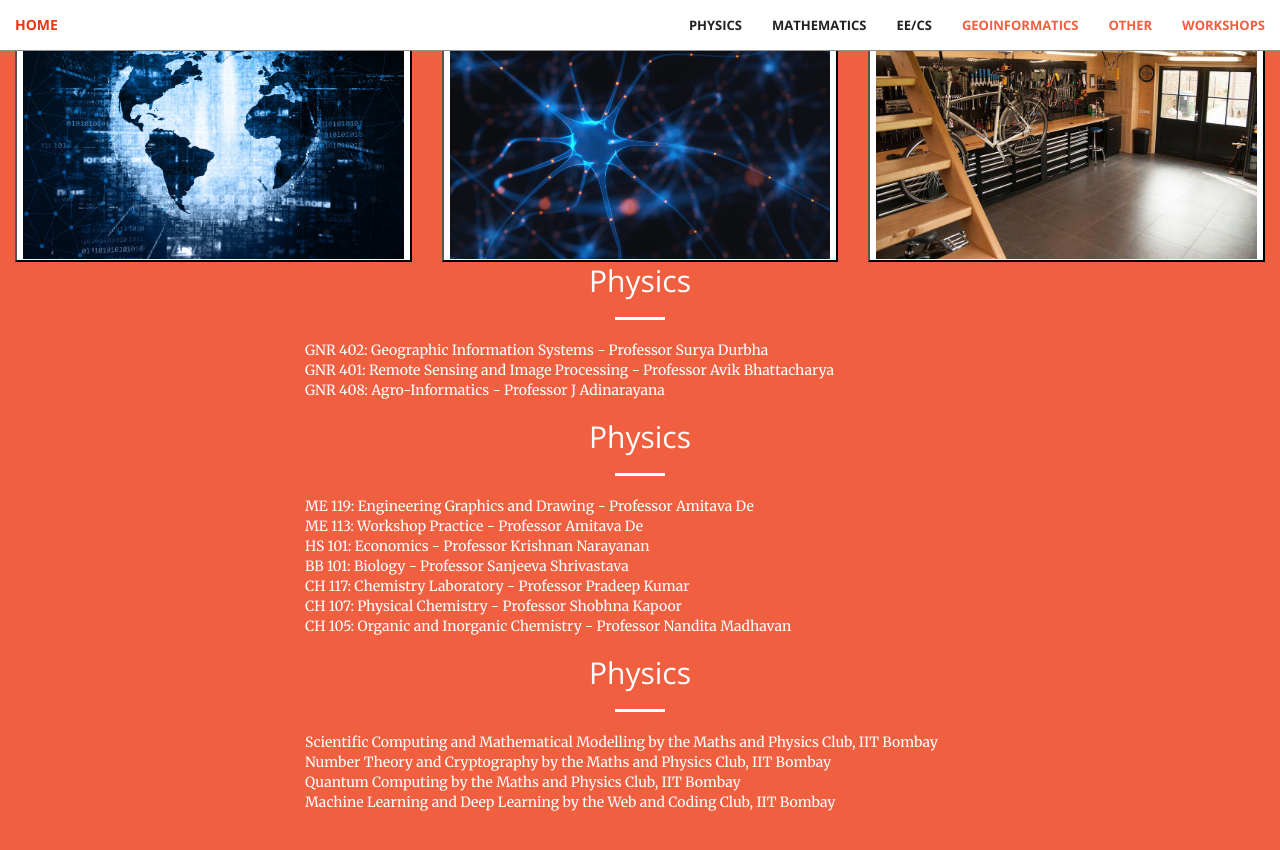
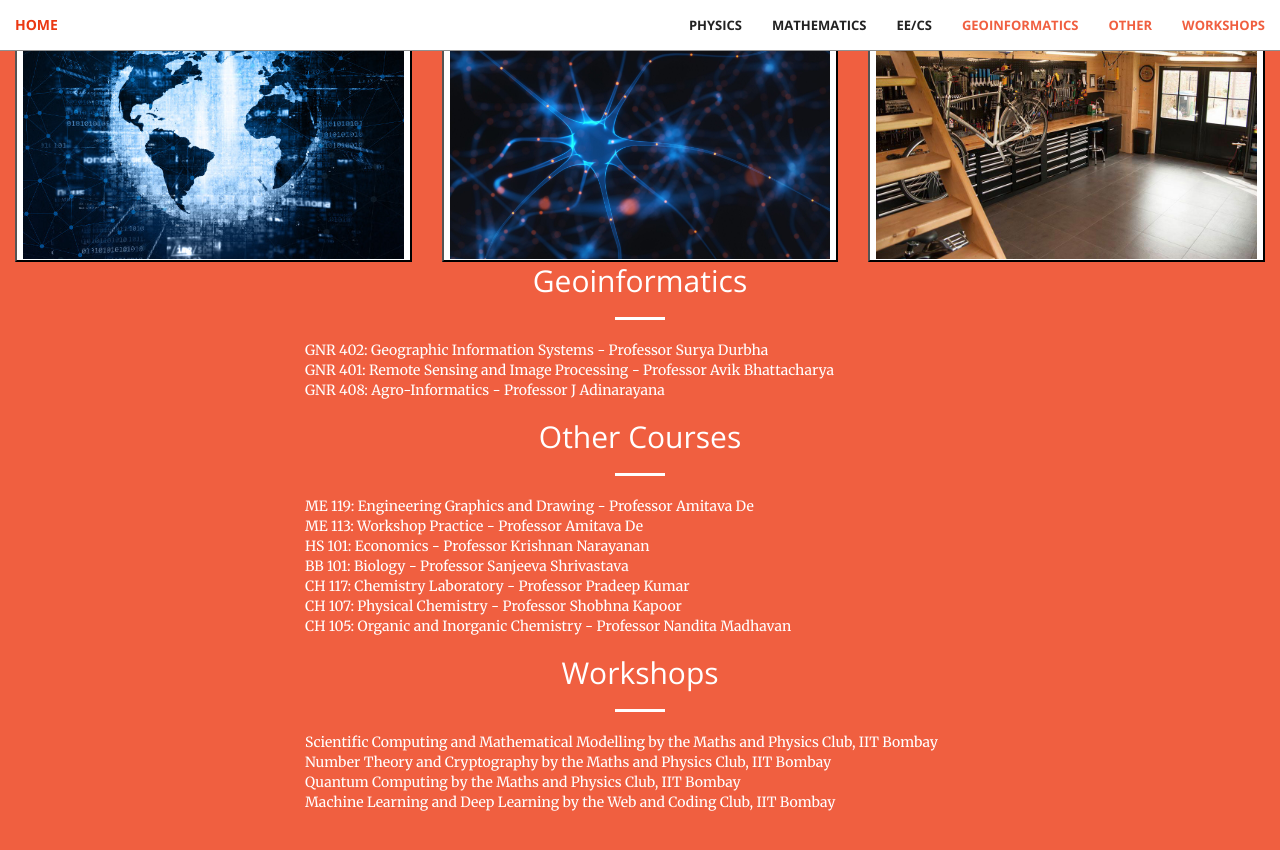
Before and after one commit to aravindbharathi/aravindbharathi.github.io, a Jekyll site: the page courses/index.html, which Jekyll copies as it is, in a window 1280 px wide and 900 px high, scrolled down 2153 px. Shown: the top 850 px of the window. Built offline with Jekyll 4.4.1, drawn with Linux system fonts in a browser that asks for light colours.

Commit message:
Update index.html

```diff
--- a/courses/index.html
+++ b/courses/index.html
@@ -275,7 +275,7 @@
         <div class="container">
             <div class="row">
                 <div class="col-lg-8 col-lg-offset-2 text-center">
-                    <h2 class="section-heading">Physics</h2>
+                    <h2 class="section-heading">Geoinformatics</h2>
                     <hr class="light">
                     <p class="text-faded">
                   <div id="myDIV4">
@@ -286,7 +286,7 @@
                     </ul>
                   </div>
                     </p>
-                    <h2 class="section-heading">Physics</h2>
+                    <h2 class="section-heading">Other Courses</h2>
                     <hr class="light">
                     <p class="text-faded">
                   <div id="myDIV5">
@@ -301,7 +301,7 @@
                     </ul>
                   </div>
                     </p>
-                    <h2 class="section-heading">Physics</h2>
+                    <h2 class="section-heading">Workshops</h2>
                     <hr class="light">
                     <p class="text-faded">
                   <div id="myDIV6">
```
